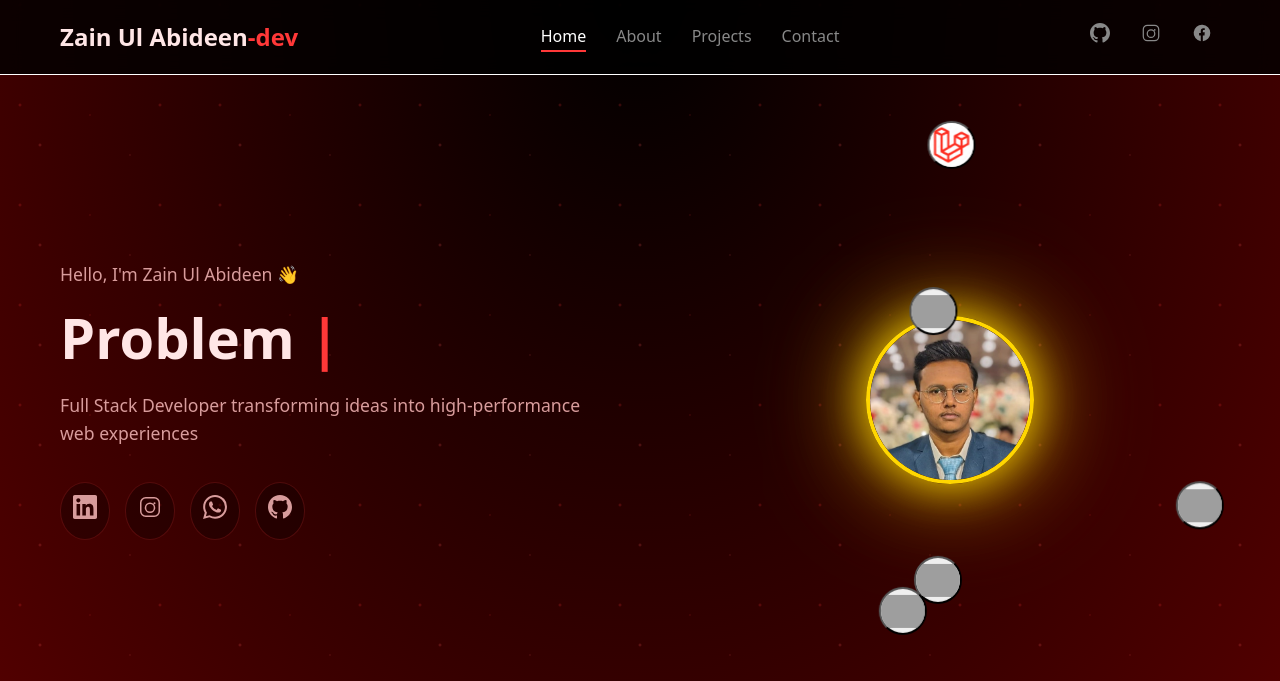
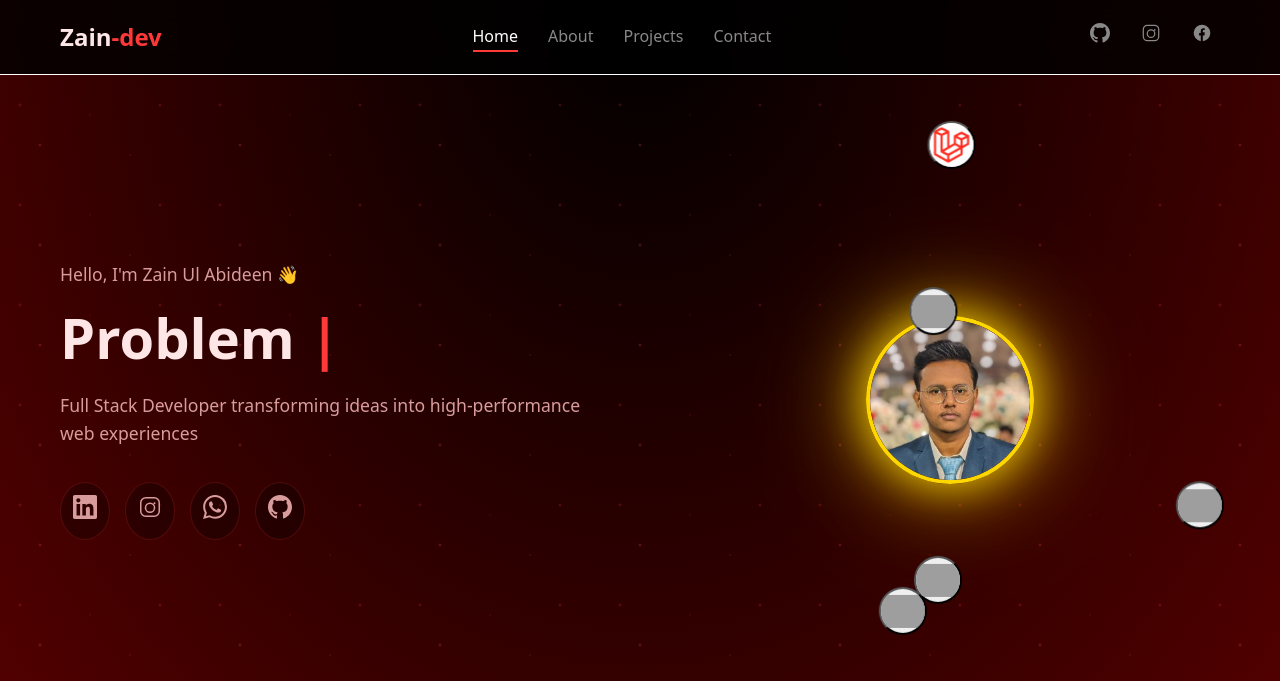
Before and after one commit to zainulabideen5/zain-ul-abideen-portfolio, a plain HTML site: page index.html in a window 1280 px wide. Shown: the top 681 px of the page. Drawn offline with Linux system fonts and the light colour scheme; grey boxes are pictures that could not be loaded.

Commit message:
Update index.html

```diff
--- a/index.html
+++ b/index.html
@@ -11,7 +11,7 @@
     <header id="navbar">
     <nav class="nav-container animate-on-scroll slide-in-top">
             <div class="logo">
-                Zain Ul Abideen<span class="logo-accent">-dev</span>
+                Zain<span class="logo-accent">-dev</span>
             </div>
 
             <ul class="nav-menu" id="nav-menu">
```
